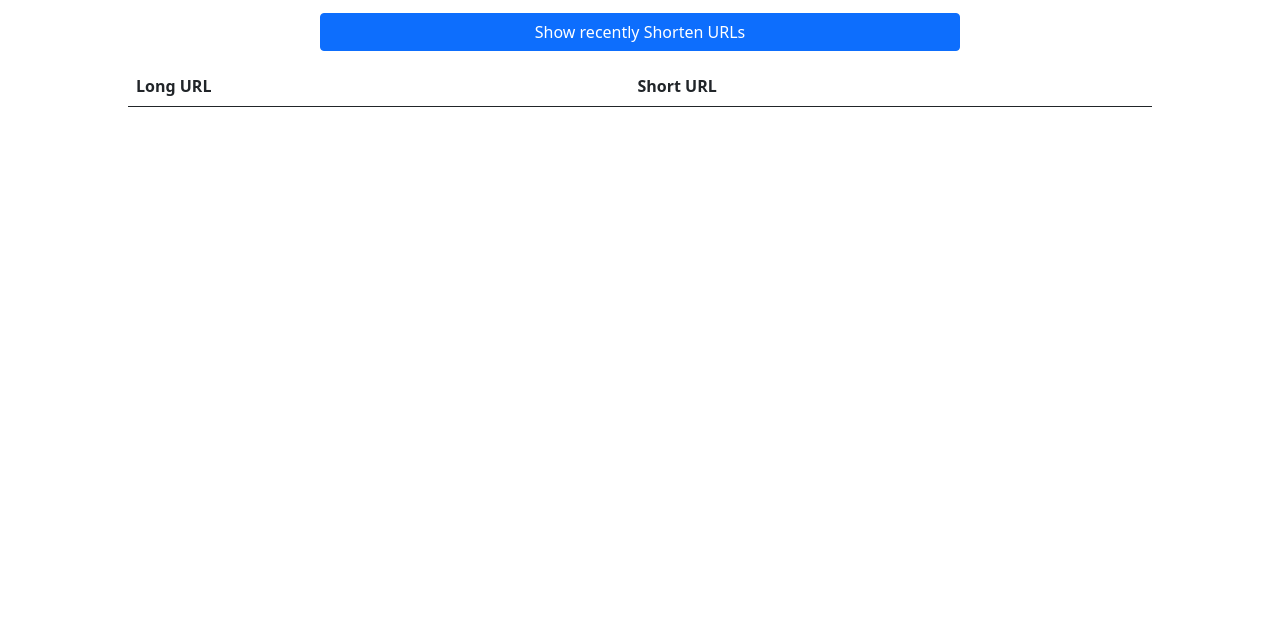
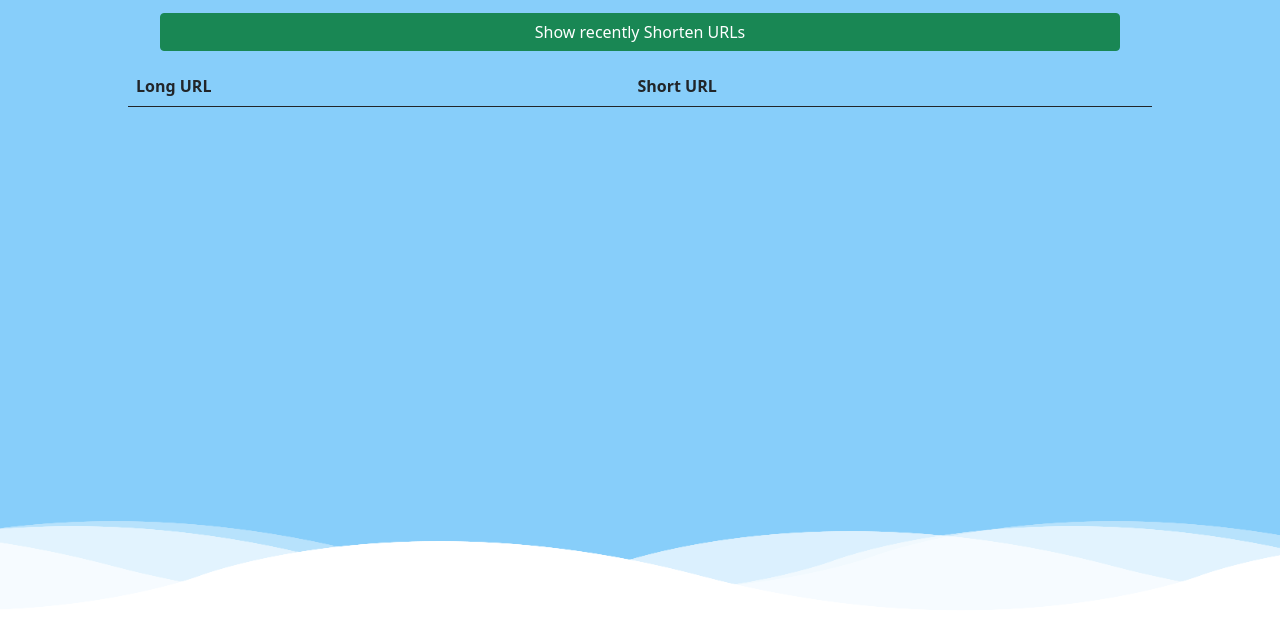
Before and after one commit to DarshanMamtani/short-url, a website: page public/index.html in a window 1280 px wide. Shown: the part 159-800 px from the top of the page. Drawn offline with nearby package versions, Linux system fonts and the light colour scheme.

Commit message:
Made the frontend better and Completed website

```diff
--- a/public/index.html
+++ b/public/index.html
@@ -1,6 +1,5 @@
 <!DOCTYPE html>
 <html lang="en">
-
     <head>
         <meta charset="UTF-8">
         <meta http-equiv="X-UA-Compatible" content="IE=edge">
@@ -16,6 +15,8 @@
         <!-- CSS -->
         <link rel="stylesheet" href="styles.css">
         <script>
+
+            // function to send post request to short the url
             function sendReq(event) {
                 event.preventDefault();
                 const url = document.getElementById("url").value;
@@ -26,6 +27,7 @@
                 });
             }
 
+            // function to show the previously shorten urls
             function showUrl(e) {
                 e.preventDefault();
 
@@ -36,6 +38,7 @@
                 });
             }
 
+            // function to add the response to table
             function addToTable(data) {
                 for (let i = 0; i < data.length; i++) {
                     const obj = data[i];
@@ -67,17 +70,31 @@
     </head>
 
     <body>
+
+        <!-- To set wave background -->
+        <section>
+            <div class="wave wave1"></div>
+            <div class="wave wave2"></div>
+            <div class="wave wave3"></div>
+            <div class="wave wave4"></div>
+        </section>
+
+        <!-- Heading -->
         <h1 class="text-center">Short URL</h1>
+
+        <!-- Form input field and submit button -->
         <form onsubmit="sendReq(event)" class="input-group mb-3">
             <input type="text" id="url" class="form-control" placeholder="Enter URL" aria-label="Enter URL"
                 aria-describedby="button-addon2">
-        <button class="btn btn-outline-secondary" type="submit" id="button-addon2">Short It!</button>
+            <button class="btn btn-success" type="submit" id="button-addon2">Short It!</button>
         </form>
 
-    <div class="d-grid gap-2 col-6 mx-auto">
-        <button onclick="showUrl(event)" class="btn btn-primary" type="button">Show recently Shorten URLs</button>
+        <!-- button to show the previously shorten urls -->
+        <div class="d-grid gap-2 col-9 mx-auto">
+            <button onclick="showUrl(event)" class="btn btn-success" type="button">Show recently Shorten URLs</button>
         </div>
 
+        <!-- table to show the long anf short urls -->
         <div class="table-responsive">
             <table class="table table-striped">
                 <thead>
@@ -88,6 +105,6 @@
                 </tbody>
             </table>
         </div>
+
     </body>
-
 </html>
--- a/public/styles.css
+++ b/public/styles.css
@@ -1,3 +1,80 @@
+*{
+    margin: 0px;
+    padding: 0px;
+    box-sizing: border-box;
+}
+
+/* background animation */
+section{
+    position: fixed;
+    top: 0px;
+    width: 100%;
+    height: 100vh;
+    background: lightskyblue;
+    overflow: hidden;
+    z-index: -1;
+}
+
+section .wave{
+    position: absolute;
+    bottom: 0px;
+    left: 0px;
+    width: 100%;
+    height: 100px;
+    background: url(wave.png);
+    background-size: 1000px 100px;
+}
+
+section .wave.wave1{
+    animation: waves 25s linear infinite;
+    animation-delay: 0s;
+    z-index: 10;
+    opacity: 1;
+    bottom: 0px;
+}
+section .wave.wave2{
+    animation: waves2 18s linear infinite;
+    animation-delay: -2s;
+    z-index: 9;
+    opacity: 0.7;
+    bottom: 10px;
+}
+section .wave.wave3{
+    animation: waves 12s linear infinite;
+    animation-delay: -5s;
+    z-index: 8;
+    opacity: 0.6;
+    bottom: 15px;
+}
+section .wave.wave4{
+    animation: waves2 8s linear infinite;
+    animation-delay: -4s;
+    z-index: 7;
+    opacity: 0.4;
+    bottom: 20px;
+}
+
+@keyframes waves {
+    0%{
+        background-position-x: 0;
+    }
+
+    100%{
+        background-position-x: 1000px;
+    }
+}
+@keyframes waves2 {
+    0%{
+        background-position-x: 0;
+    }
+
+    100%{
+        background-position-x: -1000px;
+    }
+}
+
+/* background completed */
+
 body{
     max-width: 100vw;
 }
@@ -5,6 +82,7 @@ body{
 h1{
     margin: 20px;
     margin-top: 50px;
+
 }
 
 form{
@@ -15,3 +93,10 @@ table{
     width: 80vw !important;
     margin: 15px auto;
 }
+
+table a{
+    color: darkblue;
+}
+table a:hover{
+    color: pink;
+}
```
Also changed, not shown: public/wave.png (added). Lines whose indentation alone changed are shown as unchanged.
